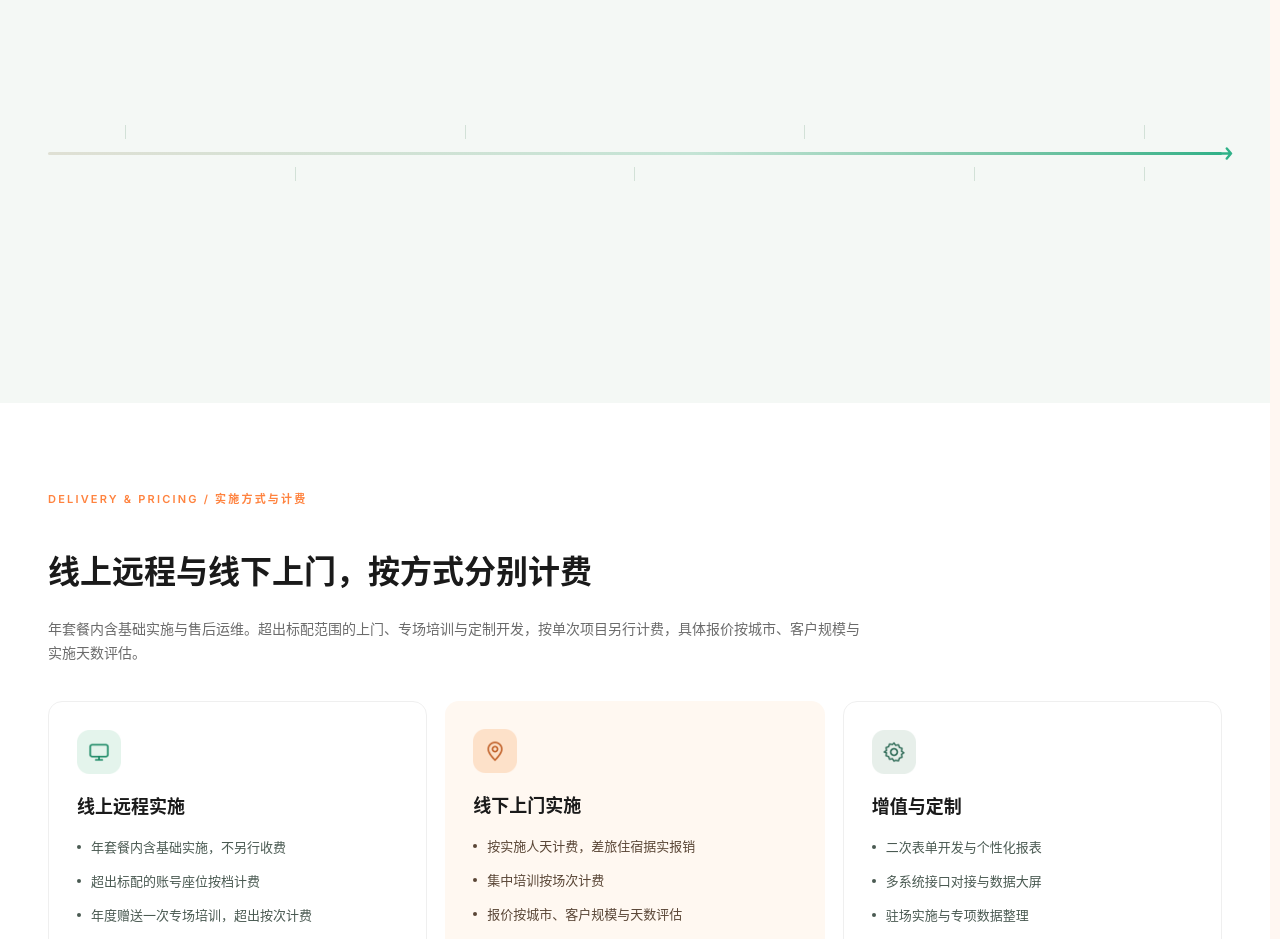
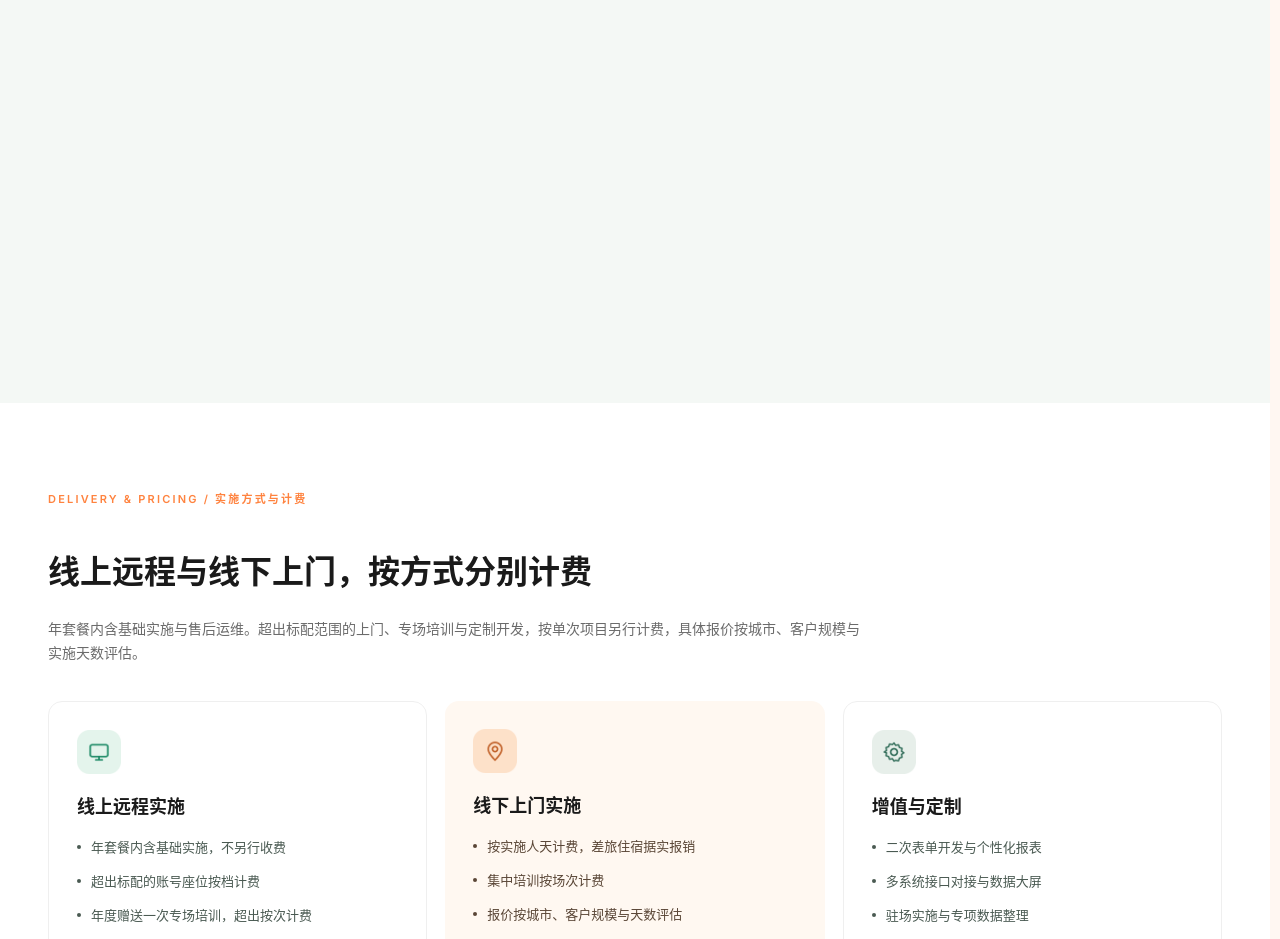
Before and after one commit to KaysonSugar/official-website, a Vue app: page /solutions in a window 1280 px wide. Shown: the part 1820-2759 px from the top of the page. Built offline with nearby package versions, Linux system fonts and the light colour scheme.

Commit message:
feat(support): 流程轴进场序列——轴线画开、圆点逐站弹出、卡片随站升起，光点循环延迟让路

```diff
--- a/src/components/sections/support/SupportProcess.vue
+++ b/src/components/sections/support/SupportProcess.vue
@@ -25,12 +25,18 @@ useReveal(root)
 // 生效哪个看样式表顺序，不可靠，所以底色整个走三目
 const cardBg = (dark?: boolean) => (dark ? 'bg-[#13322a]' : 'bg-white')
 
+// ---- 进场序列节奏（2026-11-09 升级，照物流智能拼车时间轴同款思路）----
+// 轴线 240ms 起画 1s 画完；圆点跟着线头逐站弹出，01 在 280ms、每站 +160ms
+const DOT_BASE = 280
+const DOT_STEP = 160
+
 /**
- * 圆点点亮时刻：光点 3.2s 走完整根轴，7 个点从 7% 到 93% 均匀分布，
- * 换算成毫秒再各减 210ms（keyframes 3% 处才最亮），就是各自该延迟的时间。
+ * 圆点点亮时刻（光点循环扫过用）：光点 3.2s 走完整根轴，7 个点从 7% 到 93% 均匀分布，
+ * 换算成毫秒再各减 210ms（keyframes 3% 处才最亮）。整体 +1500ms 是给进场序列让路——
+ * 轴画完、圆点弹完（~1.7s）光点循环才开跑，不然信号珠跑在一根还没画出来的线上。
  * 写死成数组而不是算的：数值是对着轴宽调出来的，改光点速度时要一起看。
  */
-const dotWave = [0, 450, 950, 1400, 1850, 2300, 2750]
+const dotWave = [1500, 1950, 2450, 2900, 3350, 3800, 4250]
 </script>
 
 <template>
@@ -61,9 +67,10 @@ const dotWave = [0, 450, 950, 1400, 1850, 2300, 2750]
 
       <!-- ============ 桌面端：横向交错时间轴（lg 起） ============ -->
       <div class="relative mt-[56px] hidden lg:block">
-        <!-- 横轴：左灰右绿的渐变，向右伸出容器一点接箭头；z 在圆点之下 -->
+        <!-- 横轴：左灰右绿的渐变，向右伸出容器一点接箭头；z 在圆点之下。
+             进场从左往右画开（clip-path 揭显，渐变不被拉伸变形） -->
         <div
-          class="absolute left-0 right-0 top-[153px] z-0 h-[3px] rounded-full bg-gradient-to-r from-[#dfe0d4] via-[#c4e4d5] via-55% to-[#2fb188]"
+          class="proc-axis absolute left-0 right-0 top-[153px] z-0 h-[3px] rounded-full bg-gradient-to-r from-[#dfe0d4] via-[#c4e4d5] via-55% to-[#2fb188]"
           aria-hidden="true"
         />
         <!-- 光点：一颗 7px 的小白点沿轴滑过，只带一圈很浅的绿光。
@@ -83,9 +90,10 @@ const dotWave = [0, 450, 950, 1400, 1850, 2300, 2750]
           </div>
         </div>
 
-        <!-- 轴末端箭头：三角形，贴在渐变线右端（只敢伸 14px，lg 临界宽度下再宽就出滚动条） -->
+        <!-- 轴末端箭头：三角形，贴在渐变线右端（只敢伸 14px，lg 临界宽度下再宽就出滚动条）；
+             线画到头才回弹出现 -->
         <svg
-          class="absolute right-[-14px] top-[147px] z-0 h-[15px] w-[16px]"
+          class="proc-arrow absolute right-[-14px] top-[147px] z-0 h-[15px] w-[16px]"
           viewBox="0 0 16 15"
           fill="none"
           aria-hidden="true"
@@ -101,13 +109,14 @@ const dotWave = [0, 450, 950, 1400, 1850, 2300, 2750]
         <!-- 七列：每列上槽(卡) + 圆点 + 下槽(卡/绿盒) -->
         <div class="grid grid-cols-7 gap-[14px]">
           <div v-for="(step, i) in process.steps" :key="step.no" class="flex flex-col items-center">
-            <!-- 上槽：单数节点（i 为偶数）的卡贴着轴线，空槽也占高保持对称 -->
+            <!-- 上槽：单数节点（i 为偶数）的卡贴着轴线，空槽也占高保持对称。
+                 卡片延迟跟同列圆点对齐（圆点弹出后 100ms 卡片升起） -->
             <div class="flex h-[140px] w-full flex-col items-center justify-end">
               <template v-if="i % 2 === 0">
                 <article
                   class="reveal w-full rounded-[14px] p-[16px]"
                   :class="cardBg(step.dark)"
-                  :style="{ '--d': `${240 + i * 70}ms` }"
+                  :style="{ '--d': `${DOT_BASE + i * DOT_STEP + 100}ms` }"
                 >
                   <p
                     class="text-[14px] font-bold leading-[18px] tracking-[0.04em]"
@@ -128,15 +137,19 @@ const dotWave = [0, 450, 950, 1400, 1850, 2300, 2750]
                     {{ step.desc }}
                   </p>
                 </article>
-                <!-- 竖向连接短线：卡底到圆点 -->
-                <span class="h-[14px] w-px shrink-0 bg-[#d2e1d7]" aria-hidden="true" />
+                <!-- 竖向连接短线：卡底到圆点，跟卡片同拍淡入 -->
+                <span
+                  class="proc-link h-[14px] w-px shrink-0 bg-[#d2e1d7]"
+                  :style="{ '--d': `${DOT_BASE + i * DOT_STEP + 100}ms` }"
+                  aria-hidden="true"
+                />
               </template>
             </div>
 
             <!-- 圆点：01-06 白底橙字，07 深绿底白字；白底把轴线盖断。
-                 外层只管入场（.reveal 自己带 animation），内层单独做点亮脉冲，
+                 外层只管进场弹出（线画到哪站哪站点冒出来），内层单独做点亮脉冲，
                  两个 animation 写在同一个元素上会互相覆盖 -->
-            <span class="reveal z-10 shrink-0" :style="{ '--d': `${240 + i * 70}ms` }">
+            <span class="proc-pop z-10 shrink-0" :style="{ '--d': `${DOT_BASE + i * DOT_STEP}ms` }">
               <span
                 class="proc-dot flex h-[28px] w-[28px] items-center justify-center rounded-full text-[11px] font-bold"
                 :class="step.dark ? 'text-white' : 'text-[#f5821f]'"
@@ -153,10 +166,14 @@ const dotWave = [0, 450, 950, 1400, 1850, 2300, 2750]
             <!-- 下槽：双数节点；第 7 列的下槽放「验收之后」绿盒 -->
             <div class="flex h-[140px] w-full flex-col items-center justify-start">
               <template v-if="i % 2 === 1">
-                <span class="h-[14px] w-px shrink-0 bg-[#d2e1d7]" aria-hidden="true" />
+                <span
+                  class="proc-link h-[14px] w-px shrink-0 bg-[#d2e1d7]"
+                  :style="{ '--d': `${DOT_BASE + i * DOT_STEP + 100}ms` }"
+                  aria-hidden="true"
+                />
                 <article
                   class="reveal w-full rounded-[14px] bg-white p-[16px]"
-                  :style="{ '--d': `${240 + i * 70}ms` }"
+                  :style="{ '--d': `${DOT_BASE + i * DOT_STEP + 100}ms` }"
                 >
                   <p class="text-[14px] font-bold leading-[18px] tracking-[0.04em] text-[#f5821f]">
                     {{ step.no }}
@@ -168,10 +185,14 @@ const dotWave = [0, 450, 950, 1400, 1850, 2300, 2750]
                 </article>
               </template>
               <template v-else-if="i === process.steps.length - 1">
-                <span class="h-[14px] w-px shrink-0 bg-[#d2e1d7]" aria-hidden="true" />
+                <span
+                  class="proc-link h-[14px] w-px shrink-0 bg-[#d2e1d7]"
+                  :style="{ '--d': `${DOT_BASE + i * DOT_STEP + 260}ms` }"
+                  aria-hidden="true"
+                />
                 <div
                   class="reveal w-full rounded-[14px] bg-[#e7f3ec] p-[16px]"
-                  :style="{ '--d': `${240 + i * 70 + 120}ms` }"
+                  :style="{ '--d': `${DOT_BASE + i * DOT_STEP + 260}ms` }"
                 >
                   <p class="text-[13px] font-bold leading-[18px] text-[#2fb188]">
                     {{ process.afterLabel }}
@@ -247,11 +268,81 @@ const dotWave = [0, 450, 950, 1400, 1850, 2300, 2750]
 </template>
 
 <style scoped>
+/* ---- 进场序列（一次性，reduced-motion 交给全局 0.01ms 规则）----
+   节奏：轴 240ms 起画 1s → 圆点 280ms 起每站 +160ms 跟着线头弹出 → 卡片/竖线
+   跟同列圆点错 100ms 升起 → 箭头 1240ms 回弹 → 光点循环延迟 1.5s 再开跑 */
+
+/* 横轴：clip-path 从右往左揭显，渐变不被拉伸（scaleX 会把渐变压扁再弹开，看着脏） */
+.proc-axis {
+  clip-path: inset(0 100% 0 0);
+}
+
+.in .proc-axis {
+  animation: proc-draw 1000ms cubic-bezier(0.22, 1, 0.36, 1) 240ms both;
+}
+
+@keyframes proc-draw {
+  from {
+    clip-path: inset(0 100% 0 0);
+  }
+  to {
+    clip-path: inset(0 0 0 0);
+  }
+}
+
+/* 圆点进场：线画到哪站哪站弹出，回弹曲线跟浮层弹入同族 */
+.proc-pop {
+  transform: scale(0);
+}
+
+.in .proc-pop {
+  animation: proc-pop 500ms cubic-bezier(0.34, 1.56, 0.64, 1) var(--d, 0ms) both;
+}
+
+@keyframes proc-pop {
+  from {
+    transform: scale(0);
+  }
+  to {
+    transform: scale(1);
+  }
+}
+
+/* 竖向连接短线：跟卡片同拍淡入 */
+.proc-link {
+  opacity: 0;
+}
+
+.in .proc-link {
+  animation: proc-fade 200ms ease var(--d, 0ms) both;
+}
+
+@keyframes proc-fade {
+  from {
+    opacity: 0;
+  }
+  to {
+    opacity: 1;
+  }
+}
+
+/* 末端箭头：线画到头（~1.24s）才冒出来 */
+.proc-arrow {
+  transform: scale(0);
+  transform-origin: left center;
+}
+
+.in .proc-arrow {
+  animation: proc-pop 400ms cubic-bezier(0.34, 1.56, 0.64, 1) 1240ms both;
+}
+
 /* 光点：track 负责位移（0 → 100% 自身宽度 = 整根轴），bead 只管淡入淡出，
    两层拆开是因为位移要 linear 匀速、显隐要缓入缓出，一个 animation 塞不下两种曲线。
-   7s 一轮里 3.2s 走完，剩下 3.8s 静息，跟首页流程图箭头波同节奏 */
+   7s 一轮里 3.2s 走完，剩下 3.8s 静息，跟首页流程图箭头波同节奏。
+   delay 1500ms 给进场序列让路（跟 dotWave 的整体偏移配套） */
 .proc-track {
   animation: proc-track 7s linear infinite;
+  animation-delay: 1500ms;
   animation-fill-mode: backwards;
   animation-play-state: paused; /* 视口外不空转，useReveal 加 .in 才开跑 */
 }
@@ -272,6 +363,7 @@ const dotWave = [0, 450, 950, 1400, 1850, 2300, 2750]
 
 .proc-bead {
   animation: proc-bead 7s ease-in-out infinite;
+  animation-delay: 1500ms;
   animation-fill-mode: backwards;
   animation-play-state: paused;
 }
```
